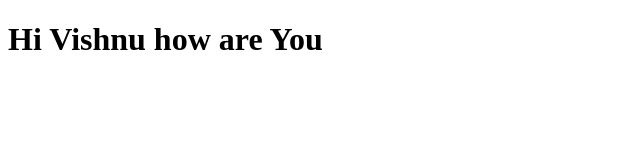
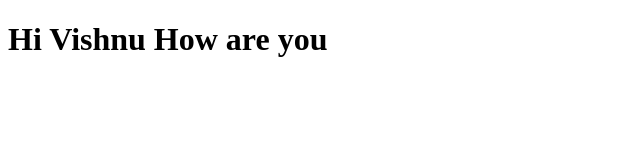
Before and after one commit to Mahesh-7569/Paymentlinks, a website: page vishnu/vishnu.html in a window 1280 px wide. Shown: the full height of the page, 0-640 px from the left. Drawn offline with Linux system fonts and the light colour scheme.

```diff
--- a/vishnu/vishnu.html
+++ b/vishnu/vishnu.html
@@ -6,6 +6,6 @@
     <title>Document</title>
 </head>
 <body>
-    <h1>Hi Vishnu how are You</h1>
+    <h1>Hi Vishnu How are you</h1>
 </body>
 </html>
```
